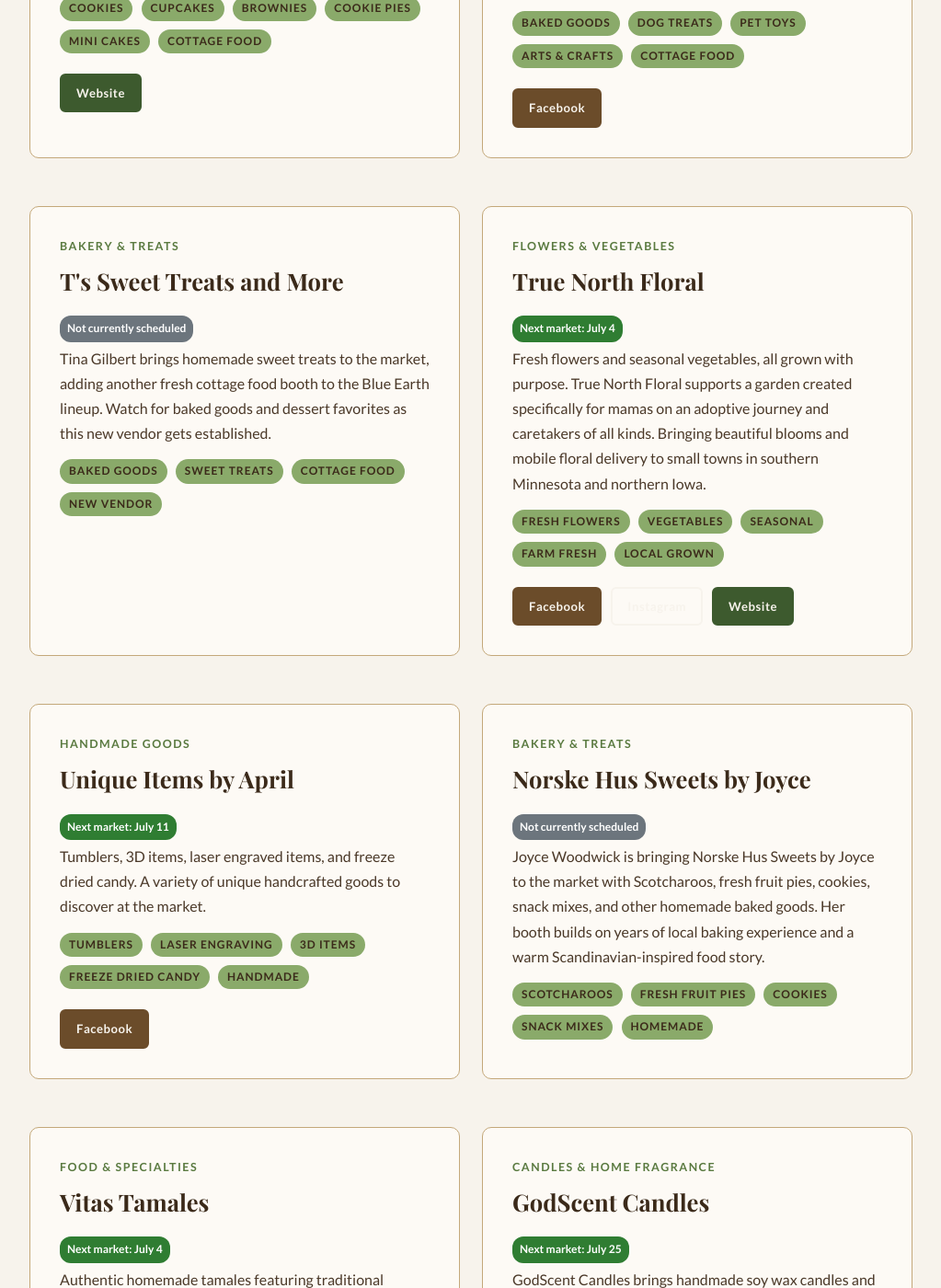
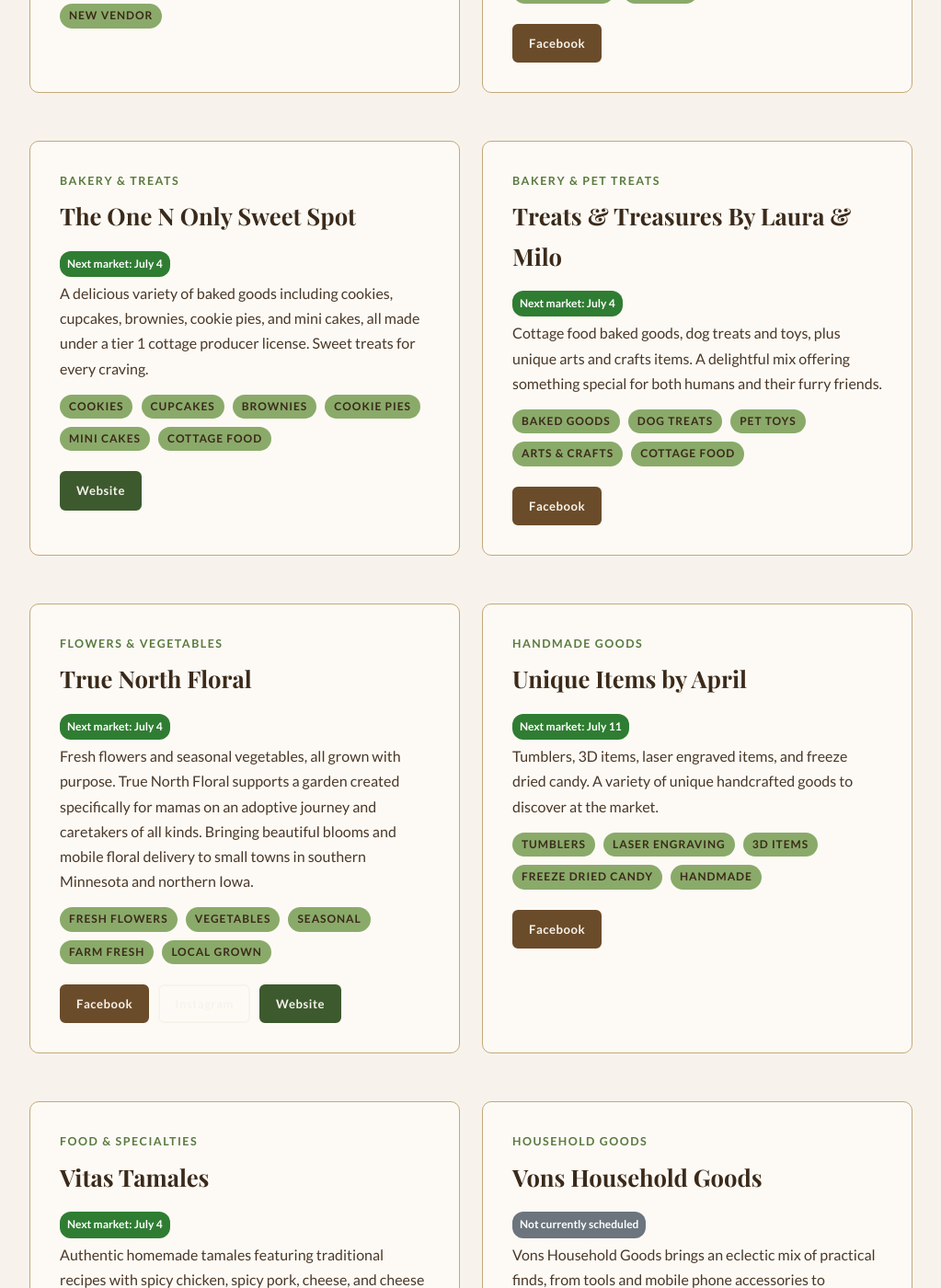
Before and after one commit to blueearthcommunitymarket/blueearthcommunitymarket.github.io, a Jekyll site: the page built from vendor-spotlight/index.md, in a window 1280 px wide and 1400 px high, scrolled down 7992 px. Shown: the whole window at 92% size, without its empty margins (128-1151 px from the left). Built offline with Jekyll 4.4.1, drawn with Linux system fonts in a browser that asks for light colours; some web fonts are replaced; some of the changed text lies outside the part shown.

Commit message:
Refresh vendor spotlight ordering and July notes

```diff
--- a/meet-the-trucks/index.html
+++ b/meet-the-trucks/index.html
@@ -167,7 +167,7 @@
         <h2 style="color: var(--cream); margin-bottom: 16px;">Ryno's Rock N' Roll-Ins</h2>
         <p style="color: #c4b99a; margin-bottom: 16px;">Live music events at the Ryno Food Lot. Drive in style — side-by-sides, golf carts, and four-wheelers welcome. Bring a lawn chair and hang out. Music, machines, community.</p>
         <p style="color: #c4b99a; margin-bottom: 8px;"><strong style="color: var(--cream);">May 29</strong> — The Lemon, Bummy's BBQ, Kris Tacos | Live Music: Morgan Dickman (6–9 PM)</p>
-        <p style="color: #c4b99a; margin-bottom: 20px;"><strong style="color: var(--cream);">July 18</strong> — Live Music: Blue Dirt Road (no food trucks scheduled at this time)</p>
+        <p style="color: #c4b99a; margin-bottom: 20px;"><strong style="color: var(--cream);">July 18</strong> — Cheezers | Live Music: Blue Dirt Road (6–9 PM)</p>
         <h2 style="color: var(--cream); margin-bottom: 10px;">Hi Way Motorfest</h2>
         <p style="color: #c4b99a;"><strong style="color: var(--cream);">September 13</strong> — The Lemon, Cheezers</p>
     </div>
--- a/vendor-spotlight/index.md
+++ b/vendor-spotlight/index.md
@@ -49,7 +49,6 @@
                 <a href="https://www.facebook.com/profile.php?id=61588735352367" target="_blank" rel="noopener" class="btn btn-brown" style="font-size: 0.82rem; padding: 8px 16px;">Facebook</a>
             </div>
         </div>
-
         <!-- Beautiful Brushstrokes -->
         <div class="card">
             <div class="section-label">Face Painting &amp; Kids Fun</div>
@@ -68,7 +67,6 @@
                 <a href="https://www.facebook.com/profile.php?id=61583393258011" target="_blank" rel="noopener" class="btn btn-brown" style="font-size: 0.82rem; padding: 8px 16px;">Facebook</a>
             </div>
         </div>
-
         <!-- Blue Earth Cooperative Bakery -->
         <div class="card">
             <div class="section-label">Bakery &amp; Treats</div>
@@ -90,7 +88,6 @@
                 <a href="https://blueearthcoop.com/bakery/" target="_blank" rel="noopener" class="btn btn-primary" style="font-size: 0.82rem; padding: 8px 16px;">Website</a>
             </div>
         </div>
-
         <!-- Bread and Book Bakery -->
         <div class="card">
             <div class="section-label">Bakery &amp; Treats</div>
@@ -111,7 +108,6 @@
                 <a href="https://www.facebook.com/Breadandbook" target="_blank" rel="noopener" class="btn btn-brown" style="font-size: 0.82rem; padding: 8px 16px;">Facebook</a>
             </div>
         </div>
-
         <!-- Broken Nickel Plants -->
         <div class="card">
             <div class="section-label">Plants &amp; Garden</div>
@@ -128,7 +124,6 @@
                 <span class="tag">Flowers</span>
             </div>
         </div>
-
         <!-- Canna Culture -->
         <div class="card">
             <div class="section-label">Mushrooms &amp; Specialty Foods</div>
@@ -148,7 +143,6 @@
                 <a href="https://www.facebook.com/profile.php?id=100094912900602" target="_blank" rel="noopener" class="btn btn-brown" style="font-size: 0.82rem; padding: 8px 16px;">Facebook</a>
             </div>
         </div>
-
         <!-- Cookies Bars & Jars -->
         <div class="card">
             <div class="section-label">Sourdough Bakery</div>
@@ -167,7 +161,6 @@
                 <a href="https://www.facebook.com/profile.php?id=61550759296451" target="_blank" rel="noopener" class="btn btn-brown" style="font-size: 0.82rem; padding: 8px 16px;">Facebook</a>
             </div>
         </div>
-
         <!-- Creative Cakes By Val -->
         <div class="card">
             <div class="section-label">Bakery &amp; Treats</div>
@@ -184,7 +177,6 @@
                 <span class="tag">Local Baker</span>
             </div>
         </div>
-
         <!-- Dana's Mexican Food /Snacks -->
         <div class="card">
             <div class="section-label">Prepared Food</div>
@@ -201,7 +193,6 @@
                 <span class="tag">Prepared Food</span>
             </div>
         </div>
-
         <!-- DJ Farms -->
         <div class="card">
             <div class="section-label">Canned Goods &amp; Handmade Items</div>
@@ -221,7 +212,6 @@
                 <a href="https://www.facebook.com/61588869615632/" target="_blank" rel="noopener" class="btn btn-brown" style="font-size: 0.82rem; padding: 8px 16px;">Facebook</a>
             </div>
         </div>
-
         <!-- Ghostly Paracord -->
         <div class="card">
             <div class="section-label">Handmade Goods</div>
@@ -241,7 +231,24 @@
                 <a href="https://www.facebook.com/share/17VTphirid/?mibextid=wwXIfr" target="_blank" rel="noopener" class="btn btn-brown" style="font-size: 0.82rem; padding: 8px 16px;">Facebook</a>
             </div>
         </div>
-
+        <!-- GodScent Candles -->
+        <div class="card">
+            <div class="section-label">Candles &amp; Home Fragrance</div>
+            <h2>GodScent Candles</h2>
+            <div class="market-frequency">
+                <span class="frequency-badge freq-next">Next market: July 25</span>
+            </div>
+            <p>GodScent Candles brings handmade soy wax candles and melts made to be clean-burning, non-toxic, and pet friendly. Emma Lawrence's booth adds a polished home-fragrance option for shoppers who like gifts and cozy scents.</p>
+            <div class="pills" style="margin-top: 12px;">
+                <span class="tag">Soy Candles</span>
+                <span class="tag">Wax Melts</span>
+                <span class="tag">Pet Friendly</span>
+                <span class="tag">Handmade</span>
+            </div>
+            <div style="margin-top: 16px; display: flex; gap: 10px; flex-wrap: wrap;">
+                <a href="https://www.instagram.com/godscent.co/" target="_blank" rel="noopener" class="btn btn-outline" style="font-size: 0.82rem; padding: 8px 16px;">Instagram</a>
+            </div>
+        </div>
         <!-- Goemann Produce -->
         <div class="card">
             <div class="section-label">Farm Fresh Produce</div>
@@ -262,7 +269,6 @@
                 <a href="https://www.facebook.com/profile.php?id=61573977967733" target="_blank" rel="noopener" class="btn btn-brown" style="font-size: 0.82rem; padding: 8px 16px;">Facebook</a>
             </div>
         </div>
-
         <!-- Granada Gardens -->
         <div class="card">
             <div class="section-label">Farm Fresh Produce</div>
@@ -282,7 +288,6 @@
                 <a href="https://www.facebook.com/share/18Pbt96KRY/?mibextid=wwXIfr" target="_blank" rel="noopener" class="btn btn-brown" style="font-size: 0.82rem; padding: 8px 16px;">Facebook</a>
             </div>
         </div>
-
         <!-- Hagedorn Farms Sweet Corn -->
         <div class="card">
             <div class="section-label">Farm Fresh Produce</div>
@@ -302,7 +307,6 @@
                 <a href="https://www.facebook.com/hagedornfarms" target="_blank" rel="noopener" class="btn btn-brown" style="font-size: 0.82rem; padding: 8px 16px;">Facebook</a>
             </div>
         </div>
-
         <!-- Hannah's Happy Hens -->
         <div class="card">
             <div class="section-label">Farm Fresh Produce</div>
@@ -318,7 +322,6 @@
                 <span class="tag">Farm Booth</span>
             </div>
         </div>
-
         <!-- Hygge Coffee -->
         <div class="card">
             <div class="section-label">Coffee &amp; Roastery</div>
@@ -338,7 +341,6 @@
                 <a href="https://www.facebook.com/share/1BCUjszMLL/" target="_blank" rel="noopener" class="btn btn-brown" style="font-size: 0.82rem; padding: 8px 16px;">Facebook</a>
             </div>
         </div>
-
         <!-- Impresiones Bonita -->
         <div class="card">
             <div class="section-label">Bakery &amp; Specialty Cakes</div>
@@ -355,7 +357,6 @@
                 <span class="tag">Homemade</span>
             </div>
         </div>
-
         <!-- Jenny Adams' Bookish Crafts -->
         <div class="card">
             <div class="section-label">Books &amp; Handmade Crafts</div>
@@ -370,7 +371,6 @@
                 <span…20 tokens truncated…</span>
             </div>
         </div>
-
         <!-- Little Reds Seasoning -->
         <div class="card">
             <div class="section-label">Seasonings &amp; Spices</div>
@@ -388,13 +388,12 @@
                 <a href="https://www.facebook.com/profile.php?id=61561246294965" target="_blank" rel="noopener" class="btn btn-brown" style="font-size: 0.82rem; padding: 8px 16px;">Facebook</a>
             </div>
         </div>
-
         <!-- Little Ryno Stand -->
         <div class="card">
             <div class="section-label">Market Hub &amp; Kids</div>
             <h2>Little Ryno Stand</h2>
             <div class="market-frequency">
-                <span class="frequency-badge freq-none">Not currently scheduled</span>
+                <span class="frequency-badge freq-next">Next market: July 18</span>
             </div>
             <p>Coffee, water, popcorn, peanuts, BECM merch, and DIY crafts from the Myers girls. The pink shed is Grand Central Station for all market questions. First aid kit available here too.</p>
             <div class="pills" style="margin-top: 12px;">
@@ -408,7 +407,6 @@
                 <a href="https://www.facebook.com/profile.php?id=61578364805858" target="_blank" rel="noopener" class="btn btn-brown" style="font-size: 0.82rem; padding: 8px 16px;">Facebook</a>
             </div>
         </div>
-
         <!-- New Chances Humane Society -->
         <div class="card">
             <div class="section-label">Community Cause &amp; Pet Goods</div>
@@ -429,7 +427,22 @@
                 <a href="https://nchs-mn.org/" target="_blank" rel="noopener" class="btn btn-brown" style="font-size: 0.82rem; padding: 8px 16px;">Website</a>
             </div>
         </div>
-
+        <!-- Norske Hus Sweets by Joyce -->
+        <div class="card">
+            <div class="section-label">Bakery &amp; Treats</div>
+            <h2>Norske Hus Sweets by Joyce</h2>
+            <div class="market-frequency">
+                <span class="frequency-badge freq-none">Not currently scheduled</span>
+            </div>
+            <p>Joyce Woodwick is bringing Norske Hus Sweets by Joyce to the market with Scotcharoos, fresh fruit pies, cookies, snack mixes, and other homemade baked goods. Her booth builds on years of local baking experience and a warm Scandinavian-inspired food story.</p>
+            <div class="pills" style="margin-top: 12px;">
+                <span class="tag">Scotcharoos</span>
+                <span class="tag">Fresh Fruit Pies</span>
+                <span class="tag">Cookies</span>
+                <span class="tag">Snack Mixes</span>
+                <span class="tag">Homemade</span>
+            </div>
+        </div>
         <!-- Ope! Oddities -->
         <div class="card">
             <div class="section-label">Curiosities &amp; Collectibles</div>
@@ -449,7 +462,6 @@
                 <a href="https://www.facebook.com/profile.php?id=61563491210803" target="_blank" rel="noopener" class="btn btn-brown" style="font-size: 0.82rem; padding: 8px 16px;">Facebook</a>
             </div>
         </div>
-
         <!-- Passion Design Home -->
         <div class="card">
             <div class="section-label">Handmade Home Decor</div>
@@ -466,7 +478,6 @@
                 <span class="tag">Upcycled</span>
             </div>
         </div>
-
         <!-- Plates & Treats by Kayla -->
         <div class="card">
             <div class="section-label">Bakery &amp; Treats</div>
@@ -485,7 +496,6 @@
                 <a href="https://www.facebook.com/groups/938616215294957/" target="_blank" rel="noopener" class="btn btn-brown" style="font-size: 0.82rem; padding: 8px 16px;">Facebook Group</a>
             </div>
         </div>
-
         <!-- River Shark Books -->
         <div class="card">
             <div class="section-label">Books &amp; Literature</div>
@@ -504,7 +514,6 @@
                 <a href="https://daniellehayterjohnson.com/" target="_blank" rel="noopener" class="btn btn-primary" style="font-size: 0.82rem; padding: 8px 16px;">Website</a>
             </div>
         </div>
-
         <!-- Sassy Sprouts Homestead -->
         <div class="card">
             <div class="section-label">Homestead Goods</div>
@@ -521,7 +530,6 @@
                 <span class="tag">Plush Stuffies</span>
             </div>
         </div>
-
         <!-- Steele Family Farm -->
         <div class="card">
             <div class="section-label">Farm Fresh Produce</div>
@@ -537,26 +545,6 @@
                 <span class="tag">Seasonal</span>
             </div>
         </div>
-
-        <!-- Sugar high -->
-        <div class="card">
-            <div class="section-label">Bakery &amp; Treats</div>
-            <h2>Sugar high</h2>
-            <div class="market-frequency">
-                <span class="frequency-badge freq-none">Not currently scheduled</span>
-            </div>
-            <p>Sugar high is a cottage food bakery from Parris Quinn bringing fresh baked goods to the market. With weekly signups already on the calendar, this is a new booth to keep an eye on if you like finding small-batch sweets and bakery favorites.</p>
-            <div class="pills" style="margin-top: 12px;">
-                <span class="tag">Baked Goods</span>
-                <span class="tag">Cottage Food</span>
-                <span class="tag">Small Batch</span>
-                <span class="tag">Weekly Vendor</span>
-            </div>
-            <div style="margin-top: 16px; display: flex; gap: 10px; flex-wrap: wrap;">
-                <a href="https://www.instagram.com/sugarhigh_baked.goods/" target="_blank" rel="noopener" class="btn btn-outline" style="font-size: 0.82rem; padding: 8px 16px;">Instagram</a>
-            </div>
-        </div>
-
         <!-- Sweet Escape by Danibel -->
         <div class="card">
             <div class="section-label">Sweets &amp; Desserts</div>
@@ -575,7 +563,21 @@
                 <a href="https://www.facebook.com/profile.php?id=61576650612814" target="_blank" rel="noopener" class="btn btn-brown" style="font-size: 0.82rem; padding: 8px 16px;">Facebook</a>
             </div>
         </div>
-
+        <!-- T's Sweet Treats and More -->
+        <div class="card">
+            <div class="section-label">Bakery &amp; Treats</div>
+            <h2>T's Sweet Treats and More</h2>
+            <div class="market-frequency">
+                <span class="frequency-badge freq-none">Not currently scheduled</span>
+            </div>
+            <p>Tina Gilbert brings homemade sweet treats to the market, adding another fresh cottage food booth to the Blue Earth lineup. Watch for baked goods and dessert favorites as this new vendor gets established.</p>
+            <div class="pills" style="margin-top: 12px;">
+                <span class="tag">Baked Goods</span>
+                <span class="tag">Sweet Treats</span>
+                <span class="tag">Cottage Food</span>
+                <span class="tag">New Vendor</span>
+            </div>
+        </div>
         <!-- The Mustard Tree -->
         <div class="card">
             <div class="section-label">Food &amp; Specialties</div>
@@ -595,7 +597,6 @@
                 <a href="https://www.facebook.com/profile.php?id=61558147275384" target="_blank" rel="noopener" class="btn btn-brown" style="font-size: 0.82rem; padding: 8px 16px;">Facebook</a>
             </div>
         </div>
-
         <!-- The One N Only Sweet Spot -->
         <div class="card">
             <div class="section-label">Bakery &amp; Treats</div>
@@ -616,7 +617,6 @@
                 <a href="https://theonenonlysweetspot.myshopify.com/" target="_blank" rel="noopener" class="btn btn-primary" style="font-size: 0.82rem; padding: 8px 16px;">Website</a>
             </div>
         </div>
-
         <!-- Treats & Treasures By Laura & Milo -->
         <div class="card">
             <div class="section-label">Bakery &amp; Pet Treats</div>
@@ -636,23 +636,6 @@
                 <a href="https://www.facebook.com/TreatsTreasuresLM/" target="_blank" rel="noopener" class="btn btn-brown" style="font-size: 0.82rem; padding: 8px 16px;">Facebook</a>
             </div>
         </div>
-
-        <!-- T's Sweet Treats and More -->
-        <div class="card">
-            <div class="section-label">Bakery &amp; Treats</div>
-            <h2>T's Sweet Treats and More</h2>
-            <div class="market-frequency">
-                <span class="frequency-badge freq-none">Not currently scheduled</span>
-            </div>
-            <p>Tina Gilbert brings homemade sweet treats to the market, adding another fresh cottage food booth to the Blue Earth lineup. Watch for baked goods and dessert favorites as this new vendor gets established.</p>
-            <div class="pills" style="margin-top: 12px;">
-                <span class="tag">Baked Goods</span>
-                <span class="tag">Sweet Treats</span>
-                <span class="tag">Cottage Food</span>
-                <span class="tag">New Vendor</span>
-            </div>
-        </div>
-
         <!-- True North Floral -->
         <div class="card">
             <div class="section-label">Flowers &amp; Vegetables</div>
@@ -674,7 +657,6 @@
                 <a href="https://www.truenorthfloral.com/" target="_blank" rel="noopener" class="btn btn-primary" style="font-size: 0.82rem; padding: 8px 16px;">Website</a>
             </div>
         </div>
-
         <!-- Unique Items by April -->
         <div class="card">
             <div class="section-label">Handmade Goods</div>
@@ -694,24 +676,6 @@
                 <a href="https://www.facebook.com/profile.php?id=100083288859814" target="_blank" rel="noopener" class="btn btn-brown" style="font-size: 0.82rem; padding: 8px 16px;">Facebook</a>
             </div>
         </div>
-
-        <!-- Norske Hus Sweets by Joyce -->
-        <div class="card">
-            <div class="section-label">Bakery &amp; Treats</div>
-            <h2>Norske Hus Sweets by Joyce</h2>
-            <div class="market-frequency">
-                <span class="frequency-badge freq-none">Not currently scheduled</span>
-            </div>
-            <p>Joyce Woodwick is bringing Norske Hus Sweets by Joyce to the market with Scotcharoos, fresh fruit pies, cookies, snack mixes, and other homemade baked goods. Her booth builds on years of local baking experience and a warm Scandinavian-inspired food story.</p>
-            <div class="pills" style="margin-top: 12px;">
-                <span class="tag">Scotcharoos</span>
-                <span class="tag">Fresh Fruit Pies</span>
-                <span class="tag">Cookies</span>
-                <span class="tag">Snack Mixes</span>
-                <span class="tag">Homemade</span>
-            </div>
-        </div>
-
         <!-- Vitas Tamales -->
         <div class="card">
             <div class="section-label">Food &amp; Specialties</div>
@@ -731,26 +695,6 @@
                 <a href="https://www.facebook.com/profile.php?id=61579135743764" target="_blank" rel="noopener" class="btn btn-brown" style="font-size: 0.82rem; padding: 8px 16px;">Facebook</a>
             </div>
         </div>
-
-        <!-- GodScent Candles -->
-        <div class="card">
-            <div class="section-label">Candles &amp; Home Fragrance</div>
-            <h2>GodScent Candles</h2>
-            <div class="market-frequency">
-                <span class="frequency-badge freq-next">Next market: July 25</span>
-            </div>
-            <p>GodScent Candles brings handmade soy wax candles and melts made to be clean-burning, non-toxic, and pet friendly. Emma Lawrence's booth adds a polished home-fragrance option for shoppers who like gifts and cozy scents.</p>
-            <div class="pills" style="margin-top: 12px;">
-                <span class="tag">Soy Candles</span>
-                <span class="tag">Wax Melts</span>
-                <span class="tag">Pet Friendly</span>
-                <span class="tag">Handmade</span>
-            </div>
-            <div style="margin-top: 16px; display: flex; gap: 10px; flex-wrap: wrap;">
-                <a href="https://www.instagram.com/godscent.co/" target="_blank" rel="noopener" class="btn btn-outline" style="font-size: 0.82rem; padding: 8px 16px;">Instagram</a>
-            </div>
-        </div>
-
         <!-- Vons Household Goods -->
         <div class="card">
             <div class="section-label">Household Goods</div>
@@ -767,8 +711,6 @@
                 <span class="tag">Bargain Finds</span>
             </div>
         </div>
-    </div>
-
     <div class="card" style="text-align: center; margin-top: 10px;">
         <p>Are you a vendor? <a href="/vendors/" style="color: var(--green-dark); font-weight: 700;">Apply to join the market</a> and get featured here!</p>
 
```
Also changed, not shown: _posts/2026-05-25-rynos-rockin-roll-in-kicks-off-this-week.md (+1 -1 lines), vendor-spotlight/index.html (+1 -43 lines).
